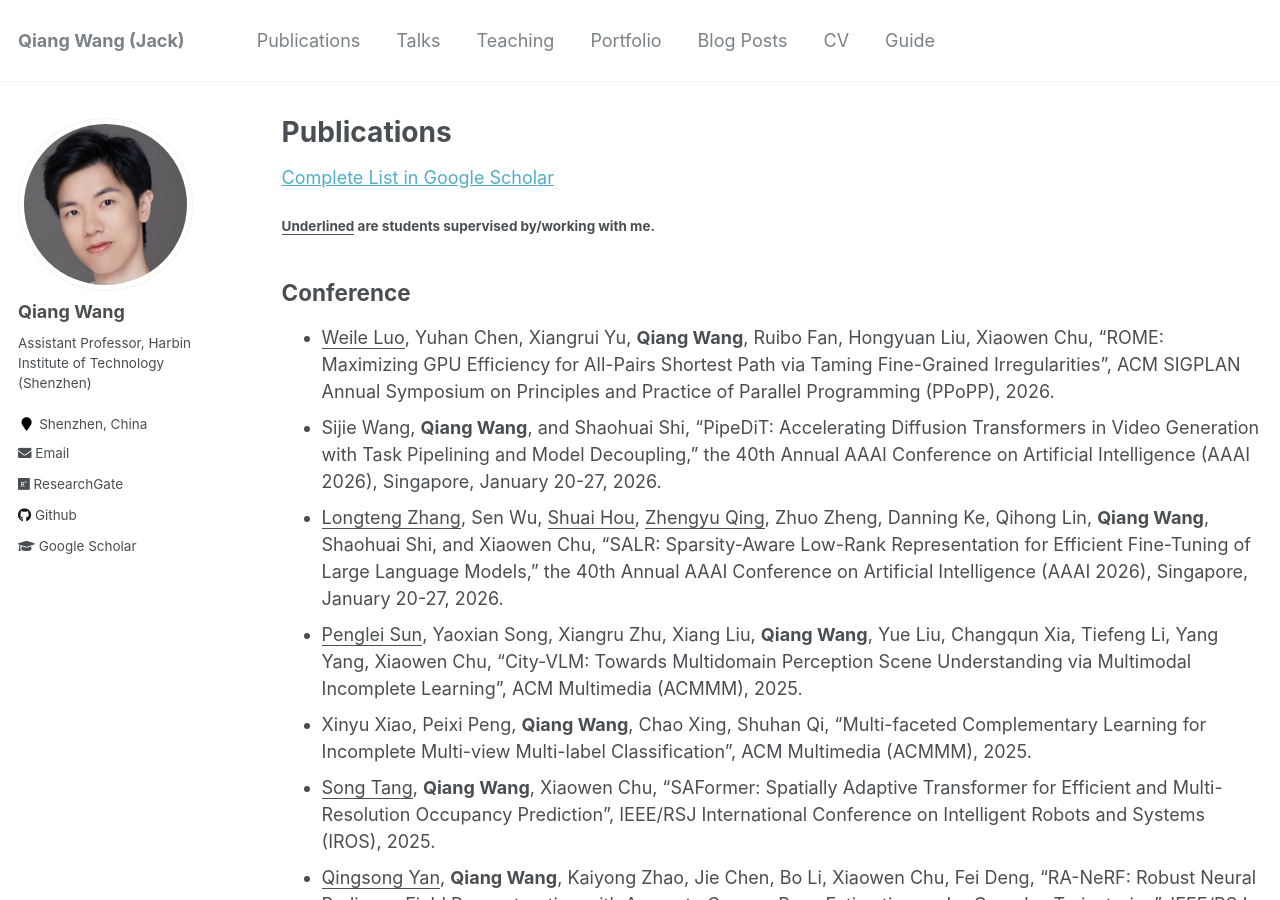
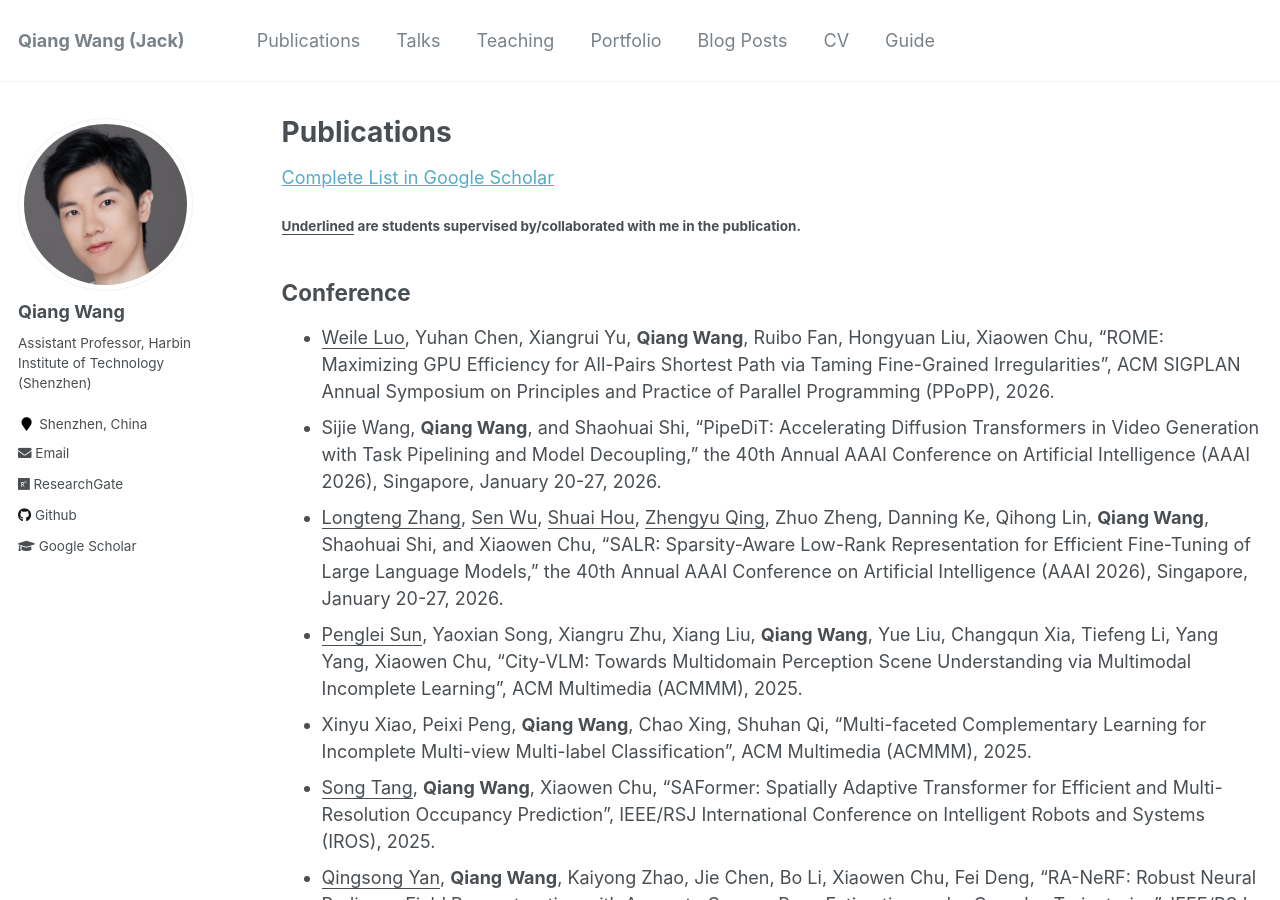
Before and after one commit to blackjack2015/blackjack2015.github.io, a Jekyll site: the page built from _pages/publications.md, in a window 1280 px wide and 900 px high. Built offline with Jekyll 4.4.1, drawn with Linux system fonts in a browser that asks for light colours.

Commit message:
Update publications.md

```diff
--- a/_pages/publications.md
+++ b/_pages/publications.md
@@ -19,12 +19,12 @@
 -->
 [Complete List in Google Scholar](https://scholar.google.com/citations?user=6YzjcNgAAAAJ&hl=en)
 
-#### <ins>Underlined</ins> are students supervised by/working with me.
+#### <ins>Underlined</ins> are students supervised by/collaborated with me in the publication.
 
 ## Conference
 + <ins>Weile Luo</ins>, Yuhan Chen, Xiangrui Yu, **Qiang Wang**, Ruibo Fan, Hongyuan Liu, Xiaowen Chu, "ROME: Maximizing GPU Efficiency for All-Pairs Shortest Path via Taming Fine-Grained Irregularities", ACM SIGPLAN Annual Symposium on Principles and Practice of Parallel Programming (PPoPP), 2026.
 + Sijie Wang, **Qiang Wang**, and Shaohuai Shi, “PipeDiT: Accelerating Diffusion Transformers in Video Generation with Task Pipelining and Model Decoupling,” the 40th Annual AAAI Conference on Artificial Intelligence (AAAI 2026), Singapore, January 20-27, 2026.
-+ <ins>Longteng Zhang</ins>, Sen Wu, <ins>Shuai Hou</ins>, <ins>Zhengyu Qing</ins>, Zhuo Zheng, Danning Ke, Qihong Lin, **Qiang Wang**, Shaohuai Shi, and Xiaowen Chu, “SALR: Sparsity-Aware Low-Rank Representation for Efficient Fine-Tuning of Large Language Models,” the 40th Annual AAAI Conference on Artificial Intelligence (AAAI 2026), Singapore, January 20-27, 2026.
++ <ins>Longteng Zhang</ins>, <ins>Sen Wu</ins>, <ins>Shuai Hou</ins>, <ins>Zhengyu Qing</ins>, Zhuo Zheng, Danning Ke, Qihong Lin, **Qiang Wang**, Shaohuai Shi, and Xiaowen Chu, “SALR: Sparsity-Aware Low-Rank Representation for Efficient Fine-Tuning of Large Language Models,” the 40th Annual AAAI Conference on Artificial Intelligence (AAAI 2026), Singapore, January 20-27, 2026.
 + <ins>Penglei Sun</ins>, Yaoxian Song, Xiangru Zhu, Xiang Liu, **Qiang Wang**, Yue Liu, Changqun Xia, Tiefeng Li, Yang Yang, Xiaowen Chu, "City-VLM: Towards Multidomain Perception Scene Understanding via Multimodal Incomplete Learning", ACM Multimedia (ACMMM), 2025.
 + Xinyu Xiao, Peixi Peng, **Qiang Wang**, Chao Xing, Shuhan Qi, "Multi-faceted Complementary Learning for Incomplete Multi-view Multi-label Classification", ACM Multimedia (ACMMM), 2025.
 + <ins>Song Tang</ins>, **Qiang Wang**, Xiaowen Chu, "SAFormer: Spatially Adaptive Transformer for Efficient and Multi-Resolution Occupancy Prediction", IEEE/RSJ International Conference on Intelligent Robots and Systems (IROS), 2025.
```
